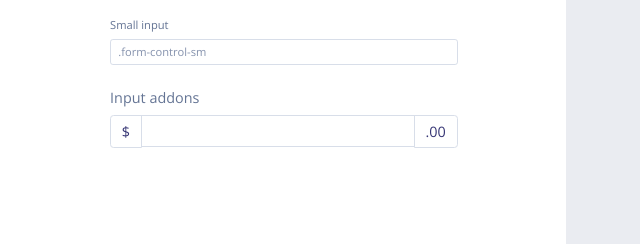
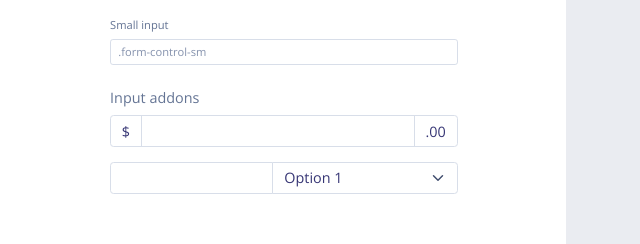
Before and after one commit to gary-lev/bootstrap-lisa, a website: page docs/index.html in a window 1280 px wide. Shown: the part 5339-5583 px from the top of the page, 633-1273 px from the left. Drawn offline with nearby package versions, Linux system fonts and the light colour scheme.

Commit message:
fix: input group form-select and input-group-txt

```diff
--- a/docs/index.html
+++ b/docs/index.html
@@ -915,6 +915,13 @@
                     <input type="text" class="form-control" aria-label="Amount (to the nearest dollar)">
                     <span class="input-group-text">.00</span>
                   </div>
+                  <div class="input-group mb-3">
+                    <input type="text" class="form-control">
+                    <select class="form-select">
+                      <option>Option 1</option>
+                      <option>Option 2</option>
+                    </select>
+                  </div>
                 </div>
               </div>
             </form>
--- a/src/index.scss
+++ b/src/index.scss
@@ -184,6 +184,16 @@ h1, h2, h3, h4, h5, h6,
   color: #211E3C;
 }
 
+.input-group-text {
+  background-color: $input-bg;
+  padding-top: 0.25rem;
+  padding-bottom: 0.25rem;
+}
+
+.input-group .form-select {
+  padding: 0.24rem 2.25rem 0.24rem 0.75rem;
+}
+
 .table th {
   font-weight: $table-th-font-weight;
 }
```
Also changed, not shown: dist/bootstrap-lisa.css, dist/bootstrap-lisa.min.css, docs/bootstrap-lisa.css, docs/bootstrap-lisa.min.css, 1 other file.
